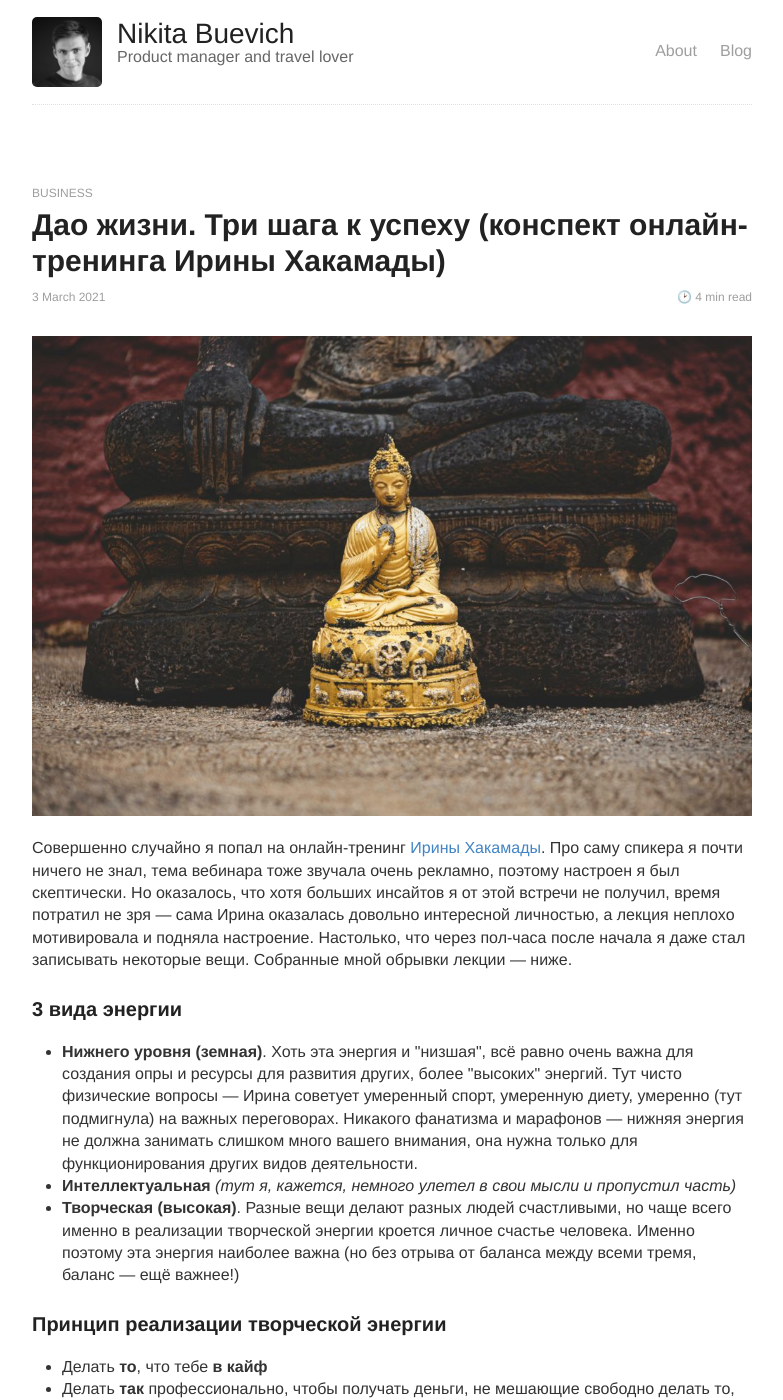
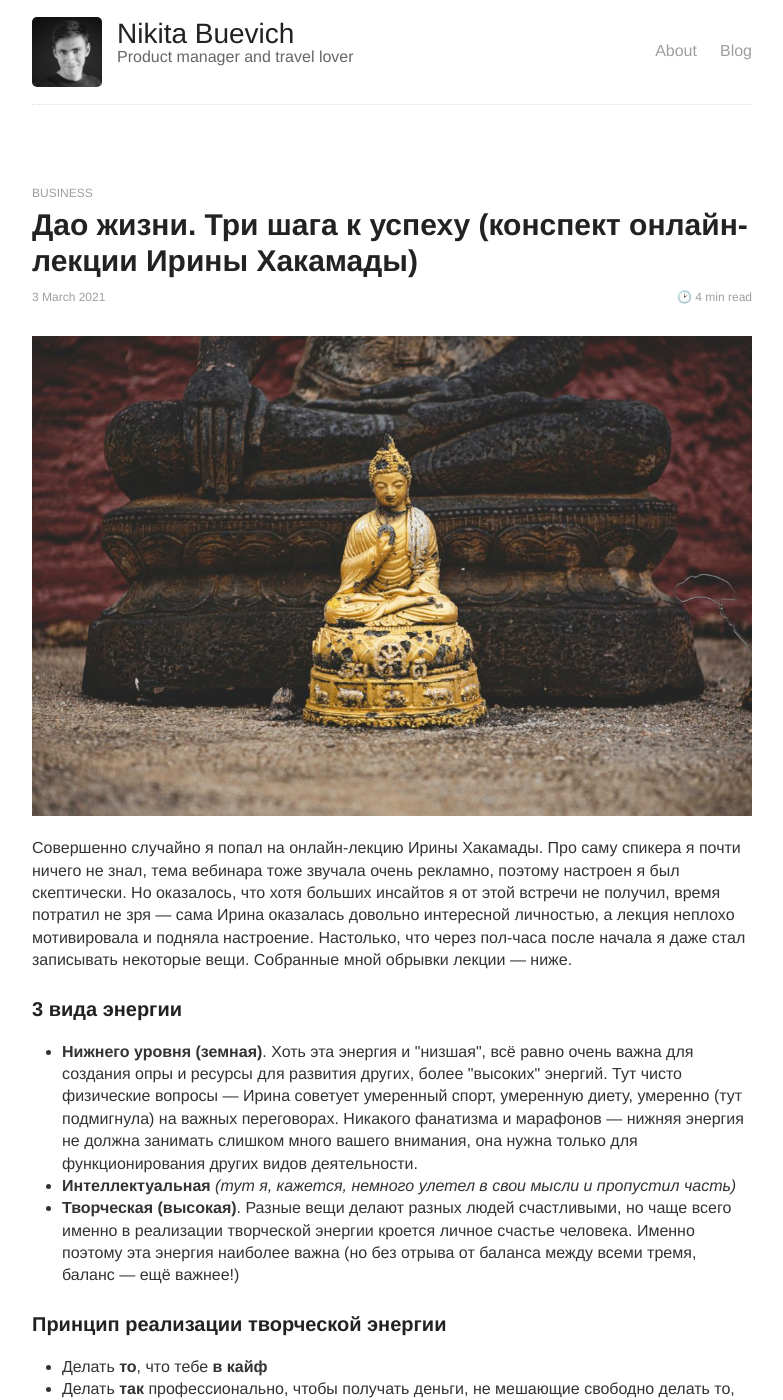
Before and after one commit to sombro/nbuevich.com, a Jekyll site: the page built from blog/_posts/2021-3-3-dao-hakamada.md, in a window 1280 px wide and 1400 px high. Shown: the whole window, without its empty margins (248-1031 px from the left). Built offline with Jekyll 4.4.1, drawn with Linux system fonts in a browser that asks for light colours.

Commit message:
no training

```diff
--- a/blog/_posts/2021-3-3-dao-hakamada.md
+++ b/blog/_posts/2021-3-3-dao-hakamada.md
@@ -1,16 +1,16 @@
 ---
 layout: post
-title: "Дао жизни. Три шага к успеху (конспект онлайн-тренинга Ирины Хакамады)"
+title: "Дао жизни. Три шага к успеху (конспект онлайн-лекции Ирины Хакамады)"
 categories: [business]
 tags: [business, life, dao, happiness, success]
 author: 'Nikita Buevich'
-summary: 'Краткий конспект онлайн-тренинга от Ирины Хакамады на тему личного и личностного счастья'
+summary: 'Краткий конспект онлайн-лекции от Ирины Хакамады на тему личного и личностного счастья'
 image: '/static/blog/20210303/dao.jpg'
 ---
 
 <img src="/static/blog/20210303/dao.jpg" alt="Dao">
 
-Совершенно случайно я попал на онлайн-тренинг <a href="http://hakamada.ru/dao-zhizni-tri-shaga-k-uspehu/">Ирины Хакамады</a>. Про саму спикера я почти ничего не знал, тема вебинара тоже звучала очень рекламно, поэтому настроен я был скептически. Но оказалось, что хотя больших инсайтов я от этой встречи не получил, время потратил не зря — сама Ирина оказалась довольно интересной личностью, а лекция неплохо мотивировала и подняла настроение. Настолько, что через пол-часа после начала я даже стал записывать некоторые вещи. Собранные мной обрывки лекции — ниже.
+Совершенно случайно я попал на онлайн-лекцию Ирины Хакамады. Про саму спикера я почти ничего не знал, тема вебинара тоже звучала очень рекламно, поэтому настроен я был скептически. Но оказалось, что хотя больших инсайтов я от этой встречи не получил, время потратил не зря — сама Ирина оказалась довольно интересной личностью, а лекция неплохо мотивировала и подняла настроение. Настолько, что через пол-часа после начала я даже стал записывать некоторые вещи. Собранные мной обрывки лекции — ниже.
 
 ### <b>3</b> вида энергии ###
 <ul>
```
